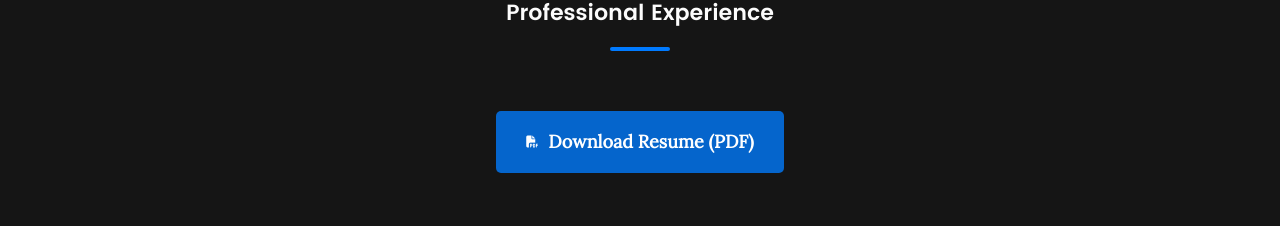
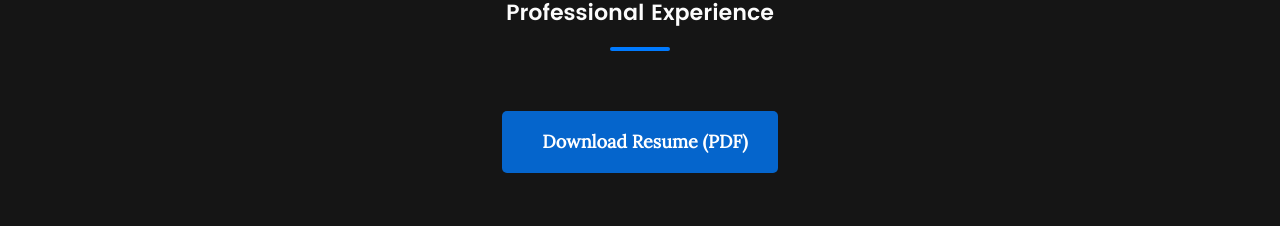
Before and after one commit to reujengonzalez/reujengonzalez.github.io, a plain HTML site: page index.html in a window 1280 px wide. Shown: the part 3353-3579 px from the top of the page. Drawn offline with nearby package versions, Linux system fonts and the light colour scheme.

Commit message:
Fix icon class for resume download button

```diff
--- a/index.html
+++ b/index.html
@@ -318,7 +318,7 @@
 
    <div class="resume-download">
      <a href="path/to/your-resume.pdf" download class="download-btn">
-       <i class="fas fa-file-pdf"></i> Download Resume (PDF)
+       <i class=""></i> Download Resume (PDF)
      </a>
    </div>
  </section>
```
